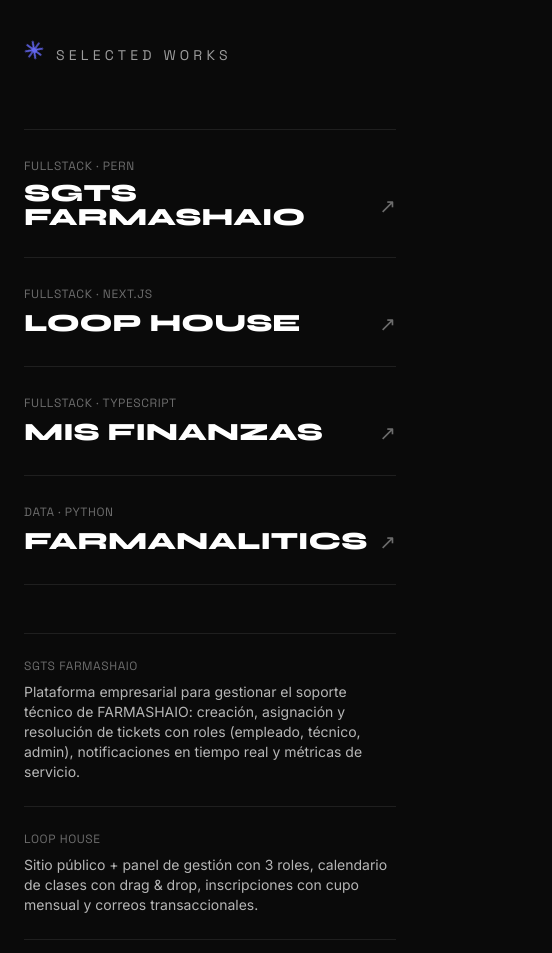
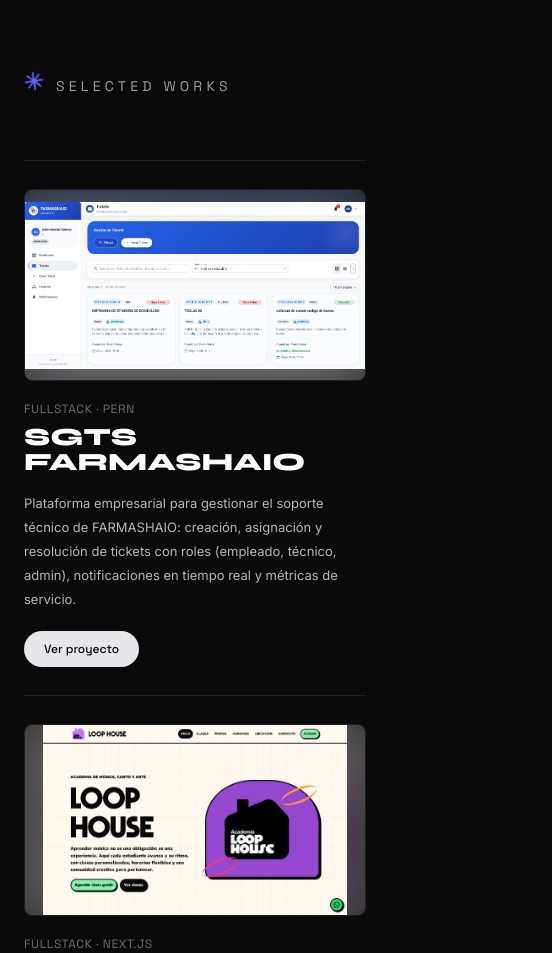
Before and after one commit to Julian-Enable/portafolio, a React (Vite) app: page / in a window 390 px wide. Shown: the part 1760-2713 px from the top of the page, 552 px wide, since content can reach past the window. Built offline with nearby package versions, Linux system fonts and the light colour scheme.

Commit message:
Improve mobile project layout

```diff
--- a/src/components/About.jsx
+++ b/src/components/About.jsx
@@ -17,11 +17,11 @@
 
       {/* Bio + datos rápidos */}
       <div className="mt-16 grid gap-12 border-t border-line pt-12 md:grid-cols-12">
-        <p className="reveal col-span-12 font-body text-lg leading-relaxed text-white/60 md:col-span-7">
+        <p className="reveal font-body text-lg leading-relaxed text-white/60 md:col-span-7">
           {profile.about}
         </p>
 
-        <dl className="reveal col-span-12 flex flex-col gap-4 md:col-span-5">
+        <dl className="reveal flex flex-col gap-4 md:col-span-5">
           {facts.map((f) => (
             <div
               key={f.label}
--- a/src/components/Projects.jsx
+++ b/src/components/Projects.jsx
@@ -24,7 +24,7 @@
 
       <div className="grid gap-12 lg:grid-cols-2 lg:gap-20">
         {/* Columna izquierda: lista limpia de títulos */}
-        <div className="flex flex-col">
+        <div className="hidden flex-col lg:flex">
           {projects.map((p, i) => (
             <button
               key={p.id}
@@ -137,14 +137,48 @@
         {/* En móvil: descripción debajo de cada proyecto */}
         <div className="lg:hidden">
           {projects.map((p) => (
-            <div key={p.id} className="border-t border-line py-6">
-              <p className="font-mono text-xs uppercase tracking-wider text-white/40">
+            <article key={p.id} className="border-t border-line py-7">
+              <div className="relative aspect-[16/9] overflow-hidden rounded-lg border border-line bg-ink">
+                {p.image ? (
+                  <>
+                    <div
+                      className="absolute -inset-6 opacity-45 blur-2xl"
+                      style={{
+                        background: `url(${p.image}) center / cover no-repeat`,
+                      }}
+                    />
+                    <div
+                      className="absolute inset-0"
+                      style={{
+                        background: `url(${p.image}) center / contain no-repeat`,
+                      }}
+                    />
+                  </>
+                ) : (
+                  <div className="absolute inset-0" style={{ background: p.color }} />
+                )}
+              </div>
+              <p className="mt-5 font-mono text-xs uppercase tracking-wider text-white/40">
+                {p.category}
+              </p>
+              <h3 className="mt-2 max-w-full break-words font-display text-[1.55rem] font-extrabold uppercase leading-none text-white [overflow-wrap:anywhere] sm:text-[2rem]">
                 {p.title}
-              </p>
-              <p className="mt-2 font-body text-sm text-white/70">
+              </h3>
+              <p className="mt-4 font-body text-[13px] leading-6 text-white/70">
                 {p.description}
               </p>
-            </div>
+              {p.link && p.link !== "#" && (
+                <a
+                  href={p.link}
+                  target="_blank"
+                  rel="noreferrer"
+                  data-hover
+                  className="mt-5 inline-flex items-center rounded-full bg-light px-5 py-2.5 font-mono text-xs font-medium text-ink"
+                >
+                  Ver proyecto
+                </a>
+              )}
+            </article>
           ))}
         </div>
       </div>
--- a/src/components/Skills.jsx
+++ b/src/components/Skills.jsx
@@ -32,7 +32,7 @@
             data-hover
             onMouseEnter={() => setActive(i)}
             onMouseLeave={() => setActive(-1)}
-            className={`reveal cursor-default text-right font-display text-4xl font-extrabold uppercase leading-[1.05] transition-all duration-300 md:text-7xl ${
+            className={`reveal max-w-full cursor-default break-words text-right font-display text-4xl font-extrabold uppercase leading-[1.05] transition-all duration-300 [overflow-wrap:anywhere] md:text-7xl ${
               active === i || active === -1
                 ? "text-white"
                 : "text-outline opacity-60"
--- a/src/index.css
+++ b/src/index.css
@@ -71,6 +71,7 @@
 @layer base {
   html {
     scroll-behavior: smooth;
+    overflow-x: hidden;
   }
 
   body {
```
